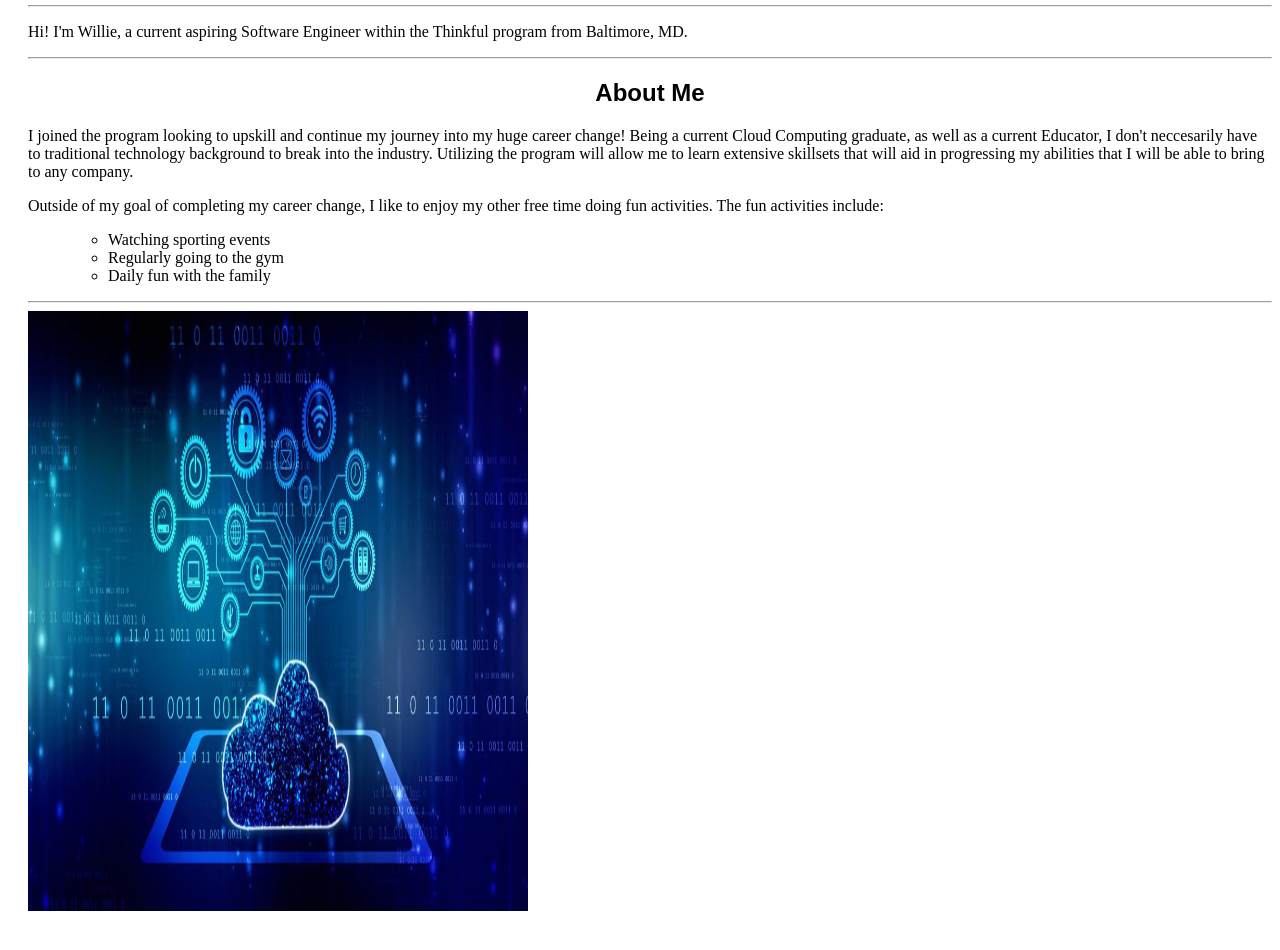
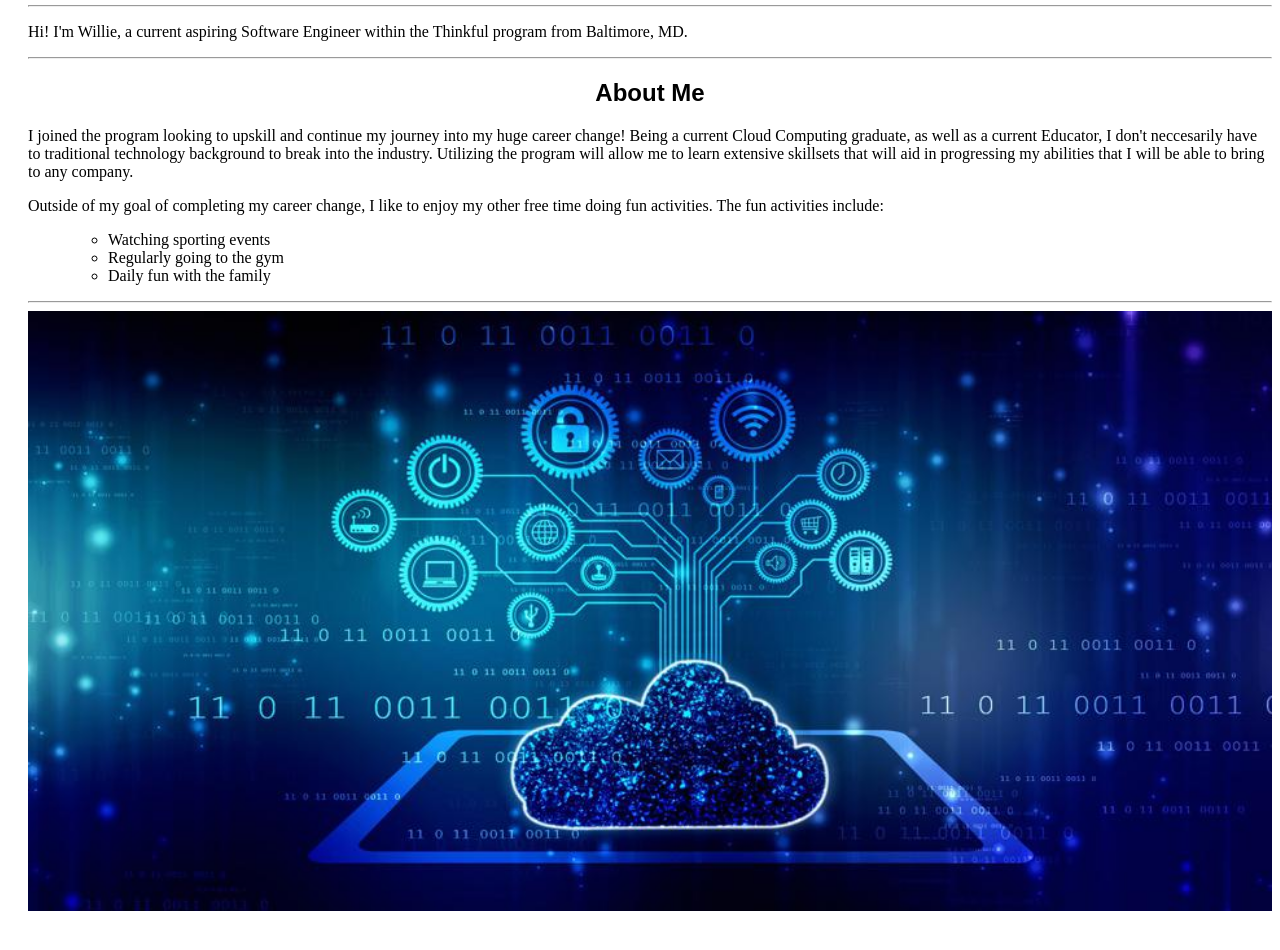
Before and after one commit to Willie3p3/Portfolio-, a plain HTML site: page index.html in a window 1280 px wide. Shown: the part 144-1094 px from the top of the page. Drawn offline with Linux system fonts and the light colour scheme.

Commit message:
Update index.html

```diff
--- a/index.html
+++ b/index.html
@@ -35,7 +35,7 @@
 </ol>
   </p>
 <hr>
- <img src="/cloudComputingPicture.jpg" alt="The Cloud" width="500" height="600">
+ <img src="/cloudComputingPicture.jpg" alt="The Cloud" width="100%" height="600">
 		</article>
     </main>
   <br>
```
